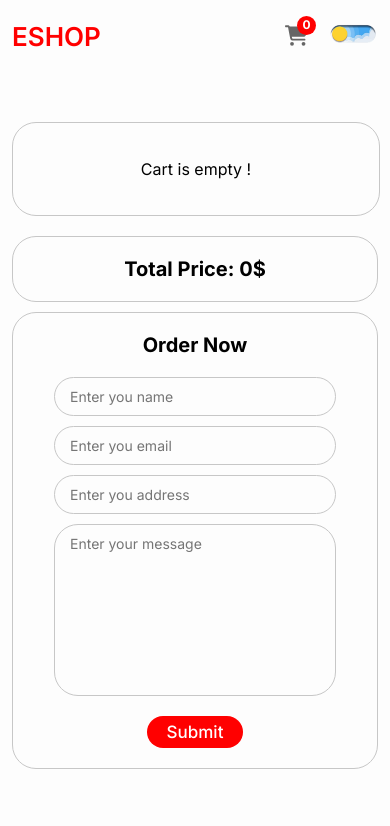
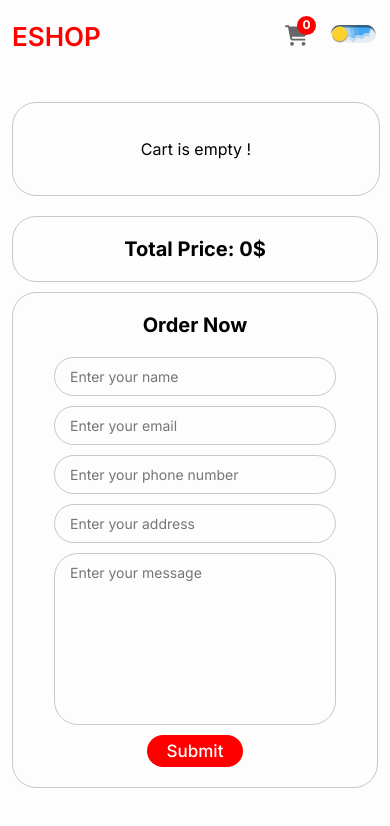
Before and after one commit to AdamKhelladi/react-Ecommerce-website, a React (Create React App) app: page /cart in a window 390 px wide. Shown: the top 826 px of the page. Built offline with nearby package versions, Linux system fonts and the light colour scheme.

Commit message:
feat(form): add customer phone input field with placeholder and required attribute

```diff
--- a/src/App.js
+++ b/src/App.js
@@ -106,7 +106,7 @@ function App() {
               element={
                 <>
                   {" "}
-                  <Hero handleClickOrder={handleClickOrder} />
+                  <Hero />
                   <Category />
                   <Services />
                   <Banner bannerData={bannerOneData} />
--- a/src/components/Cart/Cart.css
+++ b/src/components/Cart/Cart.css
@@ -80,7 +80,7 @@
   align-items: center;
   flex-direction: column;
   gap: 10px;
-  margin: 20px 0;
+  margin-top: 20px;
 }
 
 .client-infos .form input {
--- a/src/components/Cart/Cart.js
+++ b/src/components/Cart/Cart.js
@@ -8,7 +8,8 @@ export default function Cart({ cartItems, deleteProduct }) {
 
   useEffect(() => {
     const total = cartItems.reduce(
-      (acc, item) => acc + parseInt(item.price.replace("$", "")), 0
+      (acc, item) => acc + parseInt(item.price.replace("$", "")),
+      0
     );
 
     setTotalPrice(total);
@@ -54,13 +55,60 @@ export default function Cart({ cartItems, deleteProduct }) {
 
         <div className="client-infos">
           <h1>Order Now</h1>
-          <div className="form">
-            <input type="text" placeholder="Enter you name" />
-            <input type="email" placeholder="Enter you email" />
-            <input type="text" placeholder="Enter you address" />
-            <textarea placeholder="Enter your message"></textarea>
-          </div>
-          <button className="form-btn">Submit</button>
+          <form
+            className="form"
+            action="https://formspree.io/f/mvgbljwb"
+            method="POST"
+          >
+            <input
+              type="text"
+              name="customer_name"
+              placeholder="Enter your name"
+              required
+            />
+            <input
+              type="email"
+              name="customer_email"
+              placeholder="Enter your email"
+              required
+            />
+            <input
+              type="tel"
+              name="customer_phone"
+              placeholder="Enter your phone number"
+              required
+            />
+            <input
+              type="text"
+              name="customer_address"
+              placeholder="Enter your address"
+            />
+            <textarea
+              name="customer_message"
+              placeholder="Enter your message"
+            ></textarea>
+
+            {cartItems.map((item, index) => (
+              <div key={index}>
+                <input
+                  type="hidden"
+                  name={`product_${index + 1}_name`}
+                  value={item.name}
+                />
+                <input
+                  type="hidden"
+                  name={`product_${index + 1}_price`}
+                  value={item.price}
+                />
+              </div>
+            ))}
+
+            <input type="hidden" name="total_price" value={`${totalPrice}$`} />
+
+            <button type="submit" className="form-btn">
+              Submit
+            </button>
+          </form>
         </div>
       </div>
     </div>
--- a/src/components/Hero/Hero.css
+++ b/src/components/Hero/Hero.css
@@ -67,6 +67,10 @@
 .hero-container .slider-content .details button:hover {
   background-color: var(--accent-color-hover);
   transform: scale(1.05);
+}
+.hero-container .slider-content .details button a {
+  text-decoration: none;
+  color: #fff;
 }
 
 .hero-container .slider-content .slide-img img {
--- a/src/components/Hero/Hero.js
+++ b/src/components/Hero/Hero.js
@@ -28,7 +28,7 @@ const HeroData = [
   },
 ];
 
-export default function Hero({ handleClickOrder }) {
+export default function Hero() {
   const settings = {
     dots: false,
     infinite: true,
@@ -75,7 +75,7 @@ export default function Hero({ handleClickOrder }) {
                   data-aos-offset="0"
                   data-aos-delay="300"
                 >
-                  <button onClick={handleClickOrder}>Shop By Category</button>
+                  <button><a href="/#shop">Shop By Category</a></button>
                 </div>
               </div>
               <div
```
